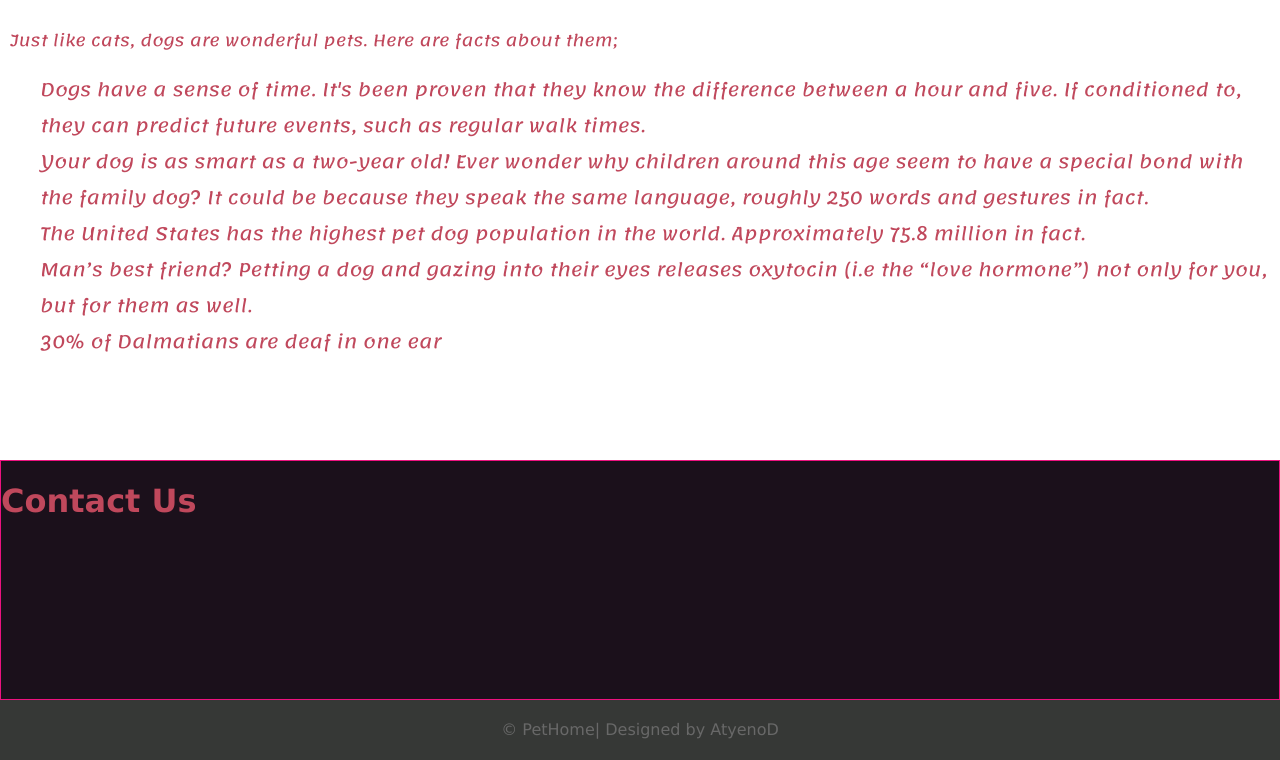
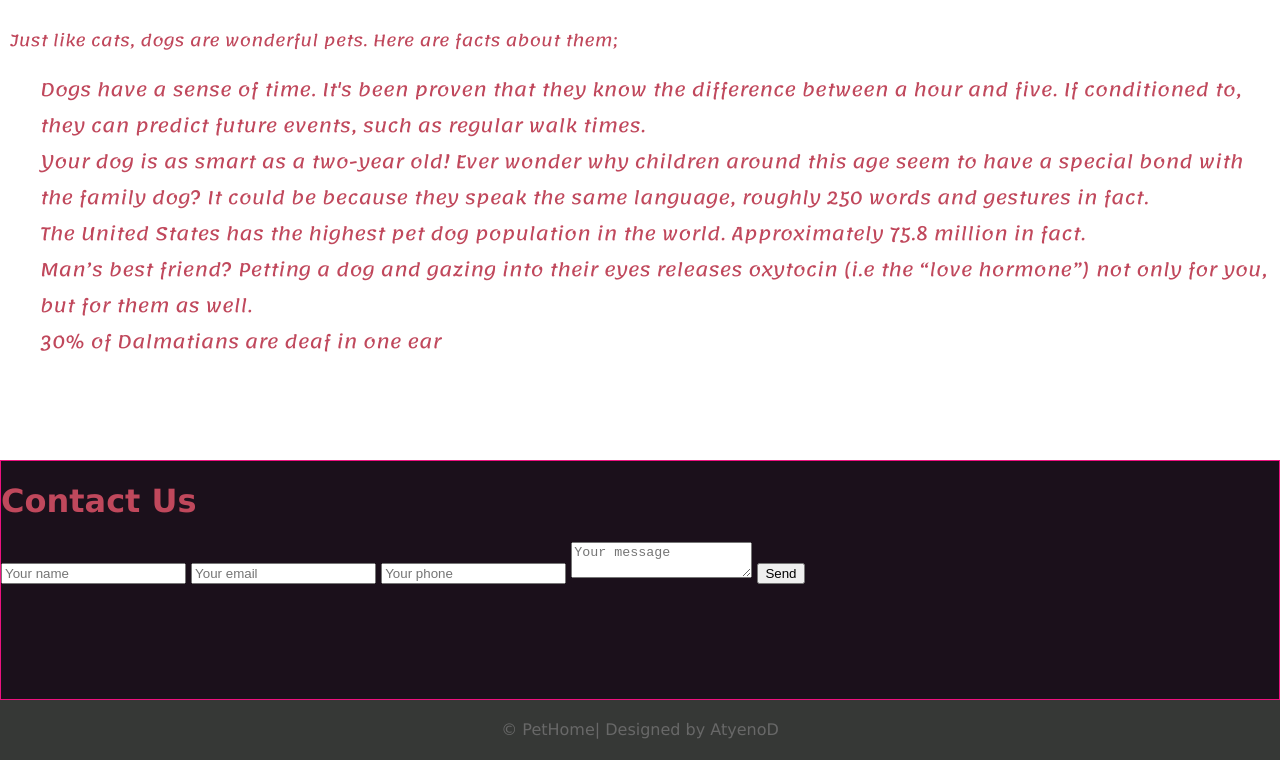
Before and after one commit to Atienodolphine01/Pet-Home, a plain HTML site: page index.html in a window 1280 px wide. Shown: the part 2392-3152 px from the top of the page. Drawn offline with Linux system fonts and the light colour scheme.

Commit message:
add id border in html

```diff
--- a/index.html
+++ b/index.html
@@ -57,8 +57,15 @@
             <div id="footer-content">
                 <div id="footer-section about">
                     <h1>Contact Us</h1>
+                    <div id="border"></div>
+                <form id="contact-form" action="index.html" method="post">
+                    <input type="text" id="contact-form-text" placeholder="Your name">
+                    <input type="email" id="contact-form-text" placeholder="Your email">
+                    <input type="text" id="contact-form-text" placeholder="Your phone">
+                    <textarea id="contact-form-text" placeholder="Your message"></textarea>
+                    <input type="submit"  id="contact-form-btn" value="Send">
+                </form>
                 </div>
-                <form id="" action="index.html" method="post">
             </div>
             <div id="footer-bottom">
                 &copy; PetHome| Designed by AtyenoD
```
